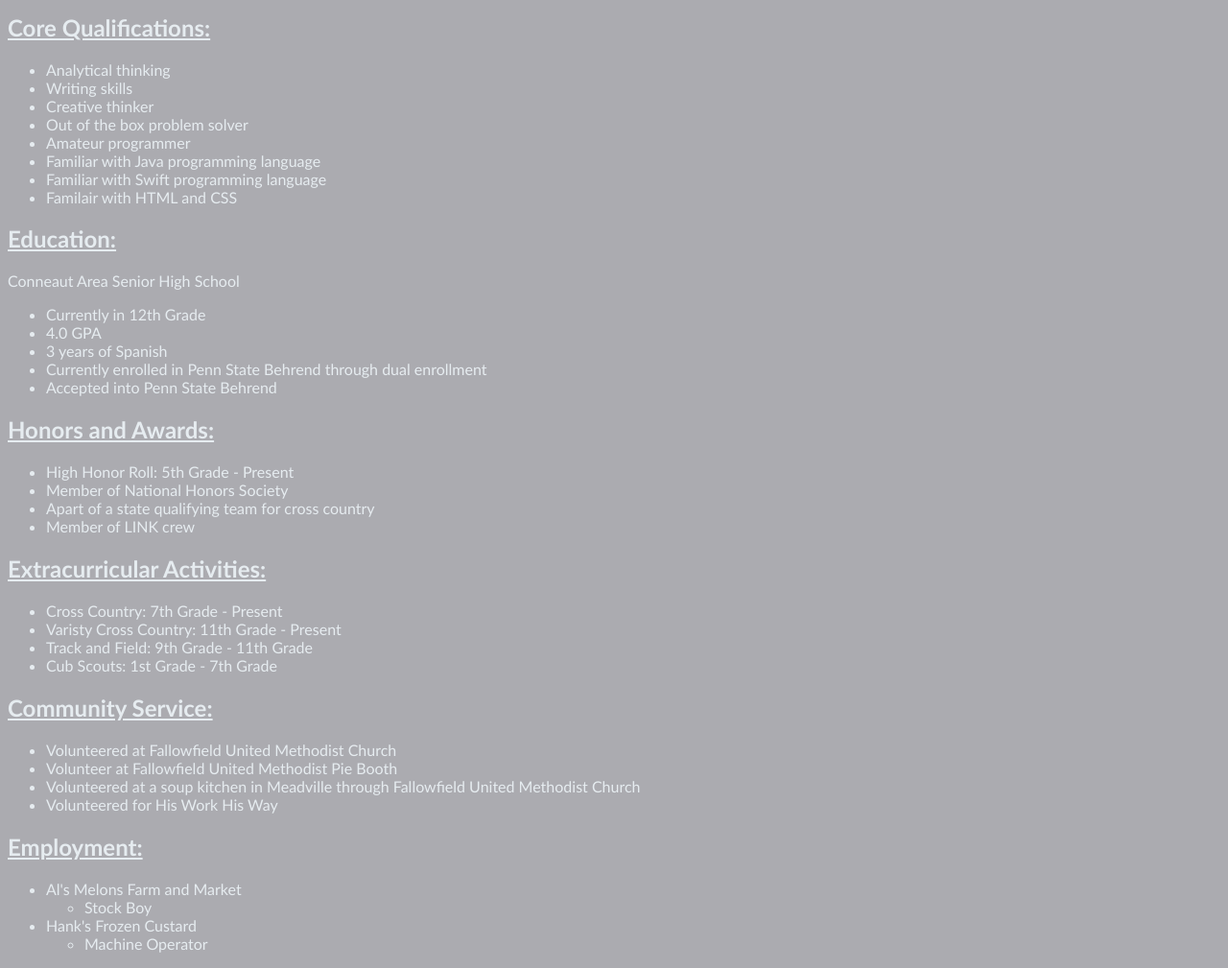
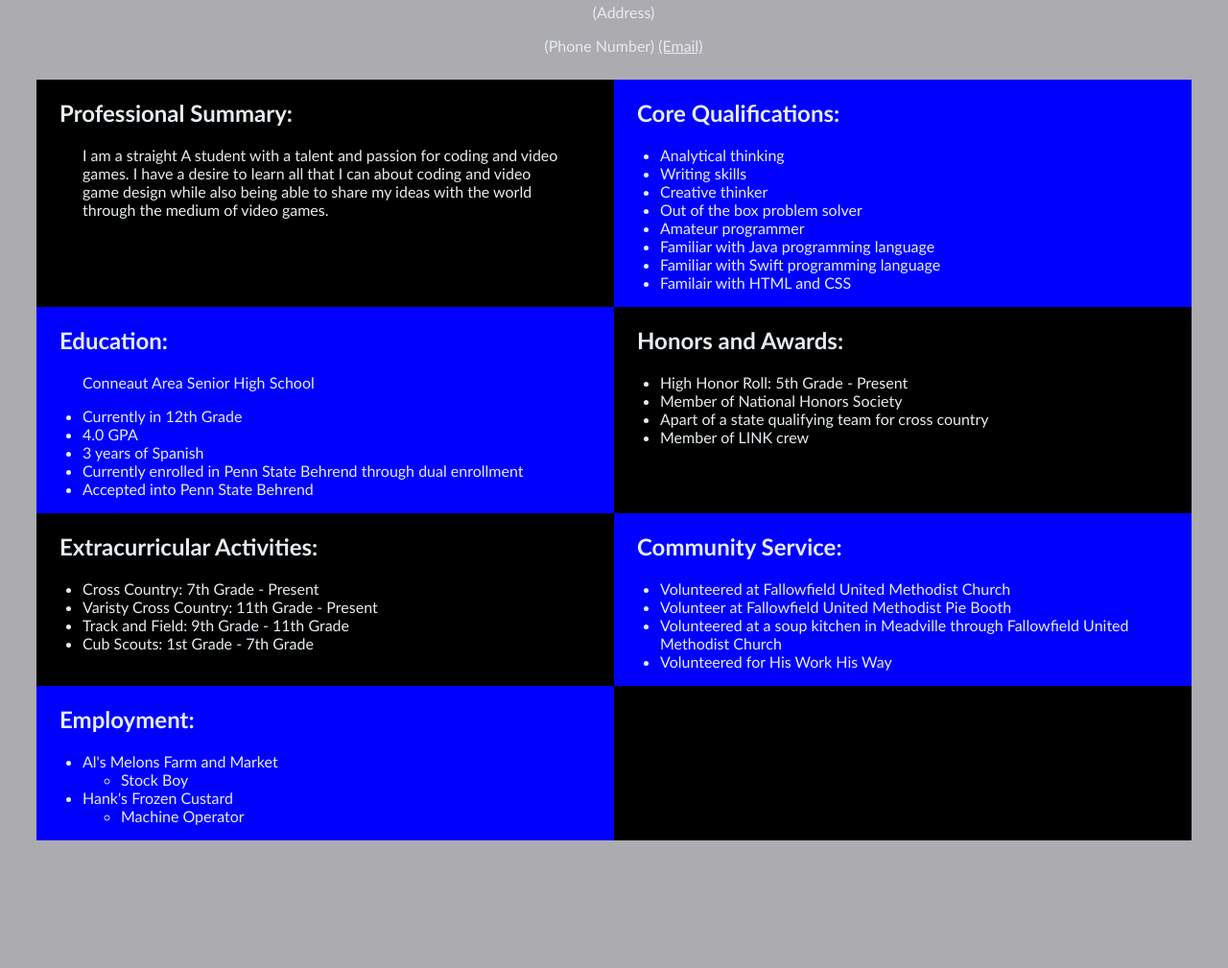
Before and after one commit to Matthew-W8/portfolio, a plain HTML site: page docs/resume.html in a window 1280 px wide. Shown: the part 297-1306 px from the top of the page at 96% size. After the commit the page ends 1211 px from the top, so only its background shows below. Drawn offline with Linux system fonts and the light colour scheme.

Commit message:
updated resume

```diff
--- a/docs/main.css
+++ b/docs/main.css
@@ -2,6 +2,7 @@
     background: #ababb0;
     color: #e6ecf0;
     font-family: "Trebuchet MS";
+    padding: 20px;
 }
 
 nav {
@@ -28,9 +29,42 @@
 a.nav:active {
     color: #9797f7;
 }
+
+div.parent {
+    display: grid;
+    grid-template-columns: 1fr 1fr;
+    padding: 10px;
+}
+
+div.child1 {
+    width: 100%;
+    height: 100%;
+    background-color: black;
+}
+
+div.child2 {
+    width: 100%;
+    height: 100%;
+    background-color: blue;
+}
+
+.resume-box {
+    padding-left: 3em;
+    padding-right: 3em;
+}
+
+h2.resume-box {
+    padding-left: 1em;
+}
+
 h1.resume {
     text-align: center;
 }
+
+p {
+    padding-left: 20px;
+}
+
 p.p-info {
     text-align: center;
 }
--- a/docs/resume.html
+++ b/docs/resume.html
@@ -5,25 +5,38 @@
         <title>Matthew's Website</title>
         <meta charset="UTF-8" />
         <meta name="viewport" content="width=device-width, initial-scale=1.0" />
-        <link rel="stylesheet" href="main.css"/>
+        <link rel="stylesheet" href="main.css" />
 
         <style>
-            h2 {
-            text-decoration: underline;
-            }
-        </style>
+            img {
+                display: block;
+                margin-left: auto;
+                margin-right: auto;
+                width: 10%;
+                padding: 10px;
+            }</style>
     </head>
     <body>
         <nav>
-            <p><a class="nav" href="index.html">Homepage</a> | <a class="nav" href="gallery.html">Gallery</a> | <a class="nav" href="resume.html">Resume</a></p>
+            <p><a class="nav" href="index.html">Homepage</a> | <a class="nav" href="gallery.html"
+                    >Gallery</a> | <a class="nav" href="resume.html">Resume</a></p>
         </nav>
+        <img src="images/crab.png" />
         <h1 class="resume">Matthew Wilpula</h1>
         <p class="p-info">(Address)</p>
         <p class="p-info">(Phone Number) <u>(Email)</u></p>
-        <h2>Professional Summary:</h2>
-        <p>I am a straight A student with a talent and passion for coding and video games. I have a desire to learn all that I can about coding and video game design while also being able to share my ideas with the world through the medium of video games. </p>
-        <h2>Core Qualifications:</h2>
-        <ul>
+
+        <div class="parent">
+            <div class="child1">
+                <h2 class="resume-box">Professional Summary:</h2>
+                <p class="resume-box">I am a straight A student with a talent and passion for coding and video games. I
+                    have a desire to learn all that I can about coding and video game design while
+                    also being able to share my ideas with the world through the medium of video
+                    games. </p>
+            </div>
+            <div class="child2">
+                <h2 class="resume-box">Core Qualifications:</h2>
+                <ul class="resume-box">
                     <li>Analytical thinking</li>
                     <li>Writing skills</li>
                     <li>Creative thinker</li>
@@ -33,42 +46,49 @@
                     <li>Familiar with Swift programming language</li>
                     <li>Familair with HTML and CSS</li>
                 </ul>
-        <h2>Education:</h2>
-            <p>Conneaut Area Senior High School</p>
-        <ul>
+            </div>
+        <div class="child2"><h2 class="resume-box">Education:</h2>
+        <p class="resume-box">Conneaut Area Senior High School</p>
+        <ul class="resume-box">
             <li>Currently in 12th Grade</li>
             <li>4.0 GPA</li>
             <li>3 years of Spanish</li>
             <li>Currently enrolled in Penn State Behrend through dual enrollment</li>
             <li>Accepted into Penn State Behrend</li>
-        </ul>
-        <h2>Honors and Awards:</h2>
-        <ul>
+        </ul></div>
+        <div class="child1"><h2 class="resume-box">Honors and Awards:</h2>
+        <ul class="resume-box">
             <li>High Honor Roll: 5th Grade - Present</li>
             <li>Member of National Honors Society</li>
             <li>Apart of a state qualifying team for cross country</li>
             <li>Member of LINK crew</li>
-        </ul>
-        <h2>Extracurricular Activities: </h2>
-        <ul>
+        </ul></div>
+        <div class="child1"><h2 class="resume-box">Extracurricular Activities: </h2>
+        <ul class="resume-box">
             <li>Cross Country: 7th Grade - Present</li>
             <li>Varisty Cross Country: 11th Grade - Present</li>
             <li>Track and Field: 9th Grade - 11th Grade</li>
             <li>Cub Scouts: 1st Grade - 7th Grade</li>
-        </ul>
-        <h2>Community Service:</h2>
-        <ul>
+        </ul></div>
+        <div class="child2"><h2 class="resume-box">Community Service:</h2>
+        <ul class="resume-box">
             <li>Volunteered at Fallowfield United Methodist Church</li>
             <li>Volunteer at Fallowfield United Methodist Pie Booth</li>
-            <li>Volunteered at a soup kitchen in Meadville through Fallowfield United Methodist Church</li>
+            <li>Volunteered at a soup kitchen in Meadville through Fallowfield United Methodist
+                Church</li>
             <li>Volunteered for His Work His Way</li>
-        </ul>
-        <h2>Employment:</h2>
-        <ul>
-            <li>Al's Melons Farm and Market
-            <ul><li>Stock Boy</li></ul></li>
-            <li>Hank's Frozen Custard
-                <ul><li>Machine Operator</li></ul></li>
-        </ul>
+        </ul></div>
+        <div class="child2"><h2 class="resume-box">Employment:</h2>
+        <ul class="resume-box">
+            <li>Al's Melons Farm and Market <ul>
+                    <li>Stock Boy</li>
+                </ul></li>
+            <li>Hank's Frozen Custard <ul>
+                    <li>Machine Operator</li>
+                </ul></li>
+        </ul></div>
+            <div class="child1">
+            </div>
+        </div>
     </body>
 </html>
```
Also changed, not shown: docs/gallery.html (+3 -0 lines), docs/index.html (+7 -3 lines). Lines whose indentation alone changed are shown as unchanged.
